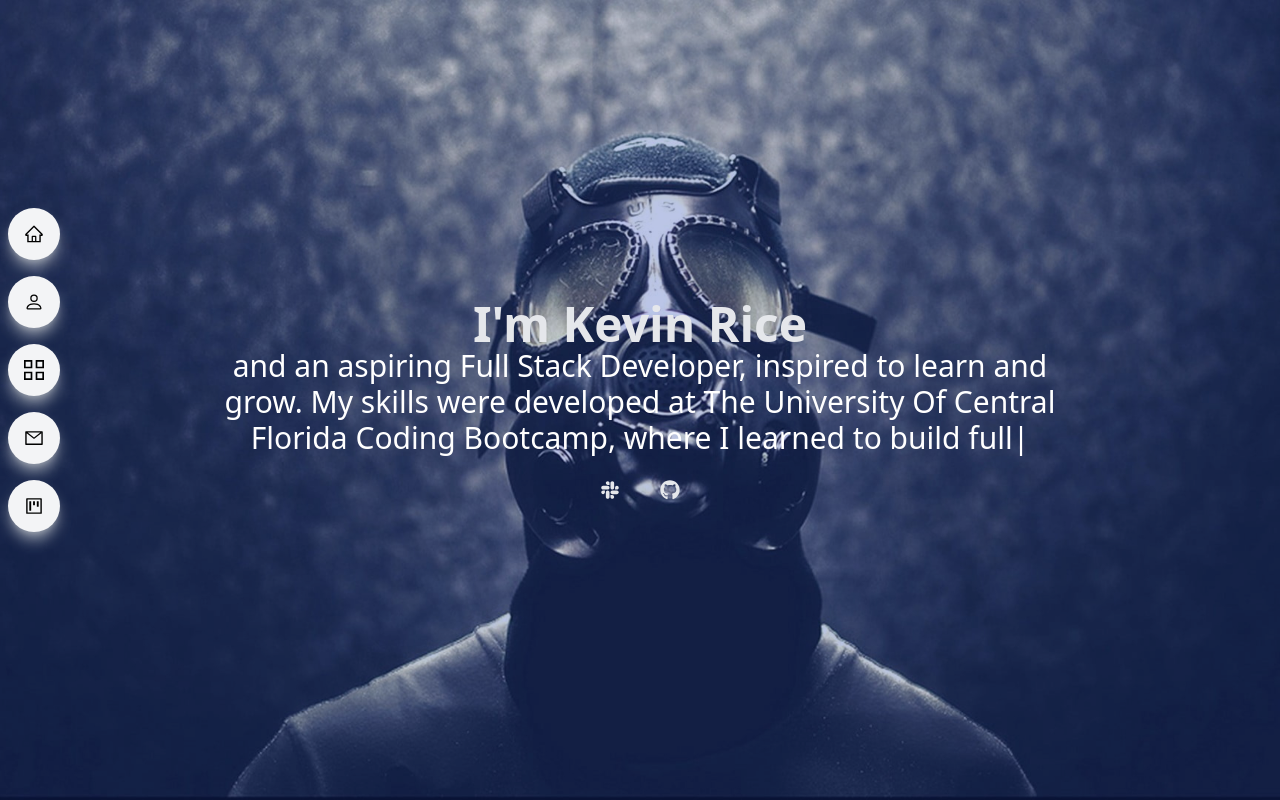
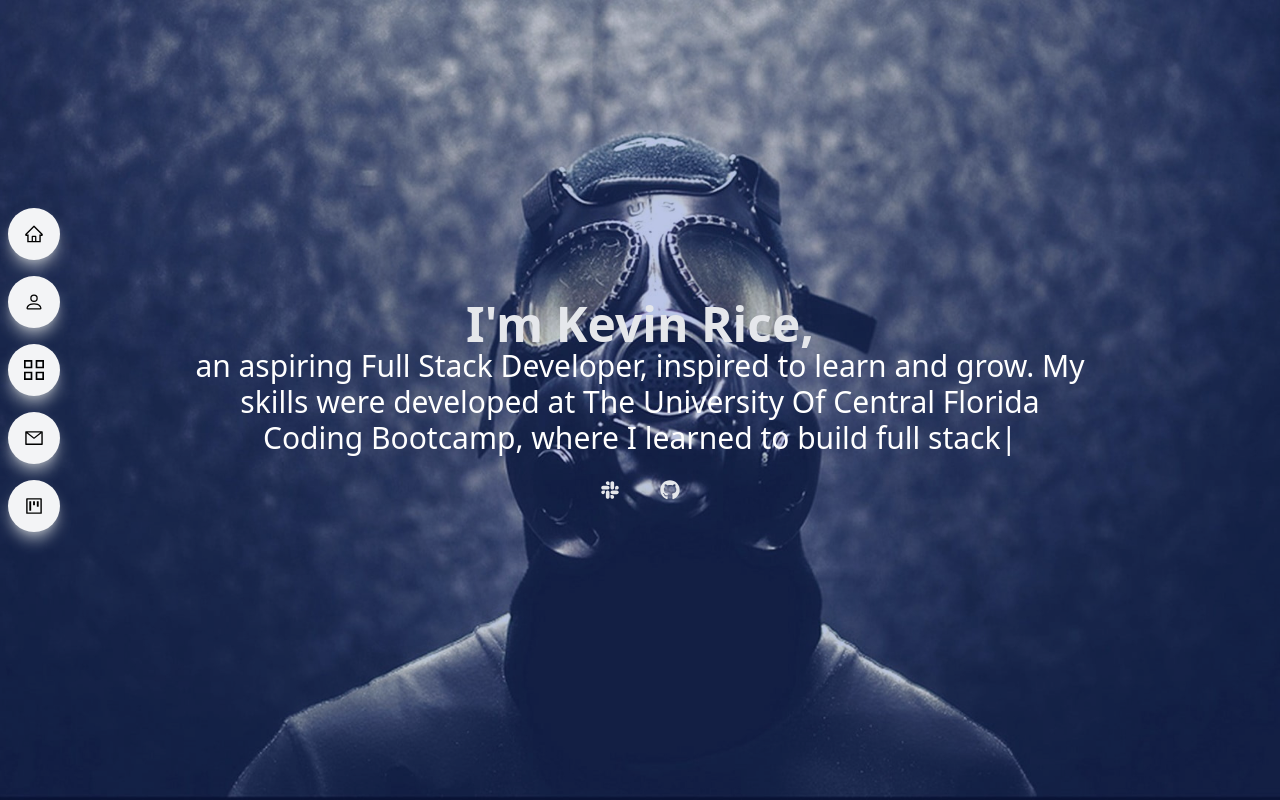
Before and after one commit to DirtyRice901/react-vite-portfolio, a React (Vite) app: page / in a window 1280 px wide. Shown: the top 800 px of the page. Built offline with nearby package versions, Linux system fonts and the light colour scheme.

Commit message:
delete   lorem    text   and   added   real    text  t o   about  me

```diff
--- a/src/components/Header.jsx
+++ b/src/components/Header.jsx
@@ -11,12 +11,12 @@ const Header = () => {
         />
         <div className="w-full h-screen absolute top-0 left-0 bg-blue-800/30" >
         <div className="max-w-[700px] m-auto h-full w-full flex flex-col justify-center  items-center ">
-            <h1 className="sm:text-5xl text-4xl font-bold text-gray-200 text-center">I'm Kevin Rice</h1>
+            <h1 className="sm:text-5xl text-4xl font-bold text-gray-200 text-center">I'm Kevin Rice,</h1>
             <h2 className="flex sm:text-3xl text-gray-200">
             <TypeAnimation ////////////// creates the typing animation ////////////////////////////////////////////////////////////////////////////////////////////
                 splitter={(str) => str.split(/(?= )/)} // 'Lorem ipsum dolor' -> ['Lorem', ' ipsum', ' dolor']
                 sequence={[
-                  'and an aspiring Full Stack Developer, inspired to learn and grow. My skills were developed at The University Of Central Florida Coding Bootcamp, where I learned to build full stack applications using React, Node, Express, and MongoDB. The pace of technology fascinates me and I enjoy learning new skills and building unique apps! The course was challenging and taught me the best practices and efficient time management in order to prepare me for working as a Web Development Engineer. I am currently looking for a position as a Full Stack Developer. ',
+                  'an aspiring Full Stack Developer, inspired to learn and grow. My skills were developed at The University Of Central Florida Coding Bootcamp, where I learned to build full stack applications using React, Node, Express, and MongoDB. The pace of technology fascinates me and I enjoy learning new skills and building unique apps! The course was challenging and taught me the best practices and efficient time management in order to prepare me for working as a Web Development Engineer. I am currently looking for a position as a Full Stack Developer. ',
                   6000,
                   '',
                 ]}
```
